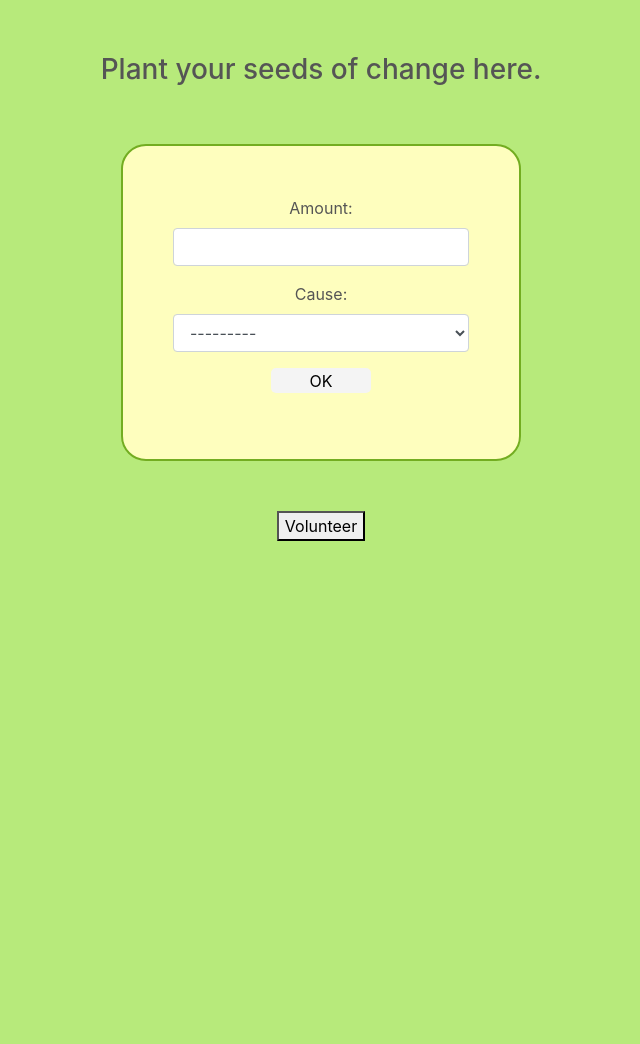
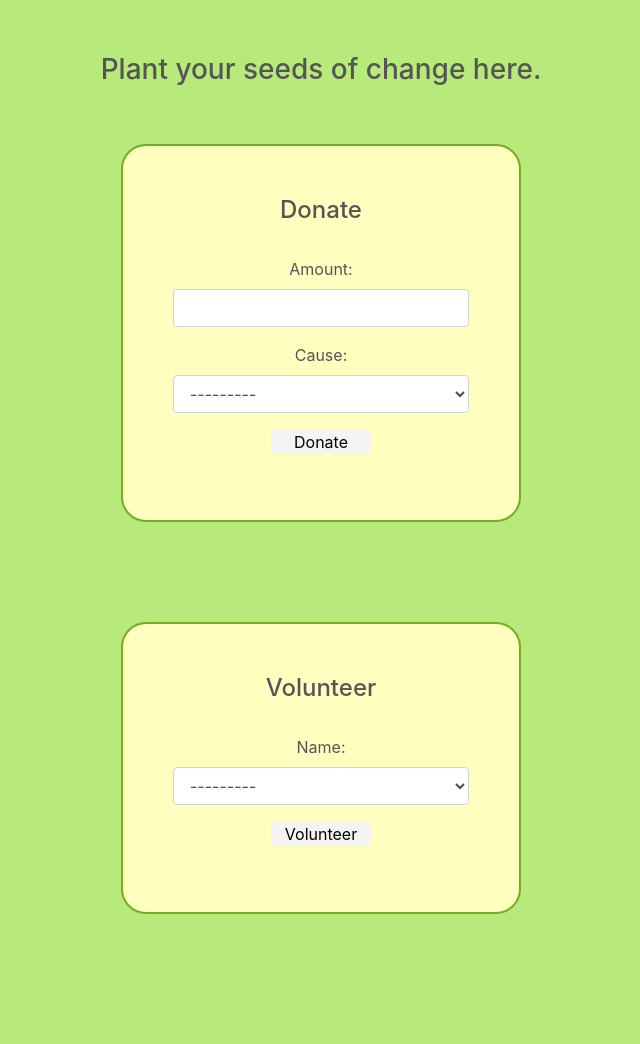
Before and after one commit to alexanderkim11/donationapp, a Django app: page /donationapp/ in a window 1280 px wide. Shown: the part 599-1643 px from the top of the page, without its empty margins (319-959 px from the left). Before the commit the page ends 1140 px from the top, so only its background shows below. Run offline with Django 3.2, Linux system fonts and the light colour scheme; a user stored in the database is signed in; data comes from the database, SQL or seed files in the repository; both versions use the stored data as it was after the commit; some libraries are stand-ins or nearby versions.

Commit message:
Put both forms on home page. Make adjustments to volunteer process. Add volunteer to homepage.

```diff
--- a/donationapp/forms.py
+++ b/donationapp/forms.py
@@ -1,6 +1,7 @@
 from django import forms
 from django.forms import ModelForm
 from .models import Transaction, Volunteer_Opp, Volunteer_Transaction
+import datetime
 
 class TransactionForm(ModelForm):
     class Meta:
@@ -20,21 +21,28 @@ class VolunteerForm(ModelForm):
             widgets = {
                 'name': forms.TextInput(attrs={'class': 'form-control'}),
                 'description': forms.TextInput(attrs={'class': 'form-control'}),
-                'date' : forms.DateInput(),
-                'begin': forms.TimeInput(),
-
+                'date' : forms.DateInput(attrs={'class': 'form-control'}),
+                'begin': forms.TimeInput(attrs={'class': 'form-control'}),
+                'total_people': forms.TextInput(attrs={'class': 'form-control'}),
+                'people_needed': forms.TextInput(attrs={'class': 'form-control'}),
 
             }
             labels = {
                 'total_people' : 'People signed up',
-                'people_needed' : 'Total People Needed'
+                'people_needed' : 'Total People Needed',
+                'date': 'Date'
             }
+
+    def clean_date(self):
+        date = self.cleaned_data['date']
+        if date < datetime.date.today():
+            raise forms.ValidationError("The date cannot be in the past!")
+        return date
 
 class VolunteerSignUpForm(ModelForm):
     class Meta:
             model = Volunteer_Transaction
-            fields = ["name", "user"]
+            fields = ["name"]
             widgets = {
                 'name': forms.Select(attrs={'class': 'form-control'}),
-                'user': forms.Select(attrs={'class': 'form-control'}),
             }
--- a/donationapp/urls.py
+++ b/donationapp/urls.py
@@ -9,6 +9,5 @@ urlpatterns = [
     path('causes/', views.causes, name="causes"),
     path('checkout/<int:pk>/', views.checkout, name='checkout'),
     path('volunteering/', views.volunteer_opportunities, name="volunteering"),
-    path('create/', views.create_opportunity, name="create"),
-    path('volunteer/', views.volunteer_signup, name="volunteer")
+    path('create/', views.create_opportunity, name="create")
 ]
--- a/donationapp/views.py
+++ b/donationapp/views.py
@@ -13,32 +13,58 @@ import datetime
 
 # Create your views here.
 def index(request):
-    form = TransactionForm()
+    form1 = TransactionForm(request.POST or None)
+    form2 = VolunteerSignUpForm(request.POST or None)
+    message = ''
 
     # if request.method == 'GET': # accessing website
-    if request.method == 'POST': # submitting to form
-        form = TransactionForm(request.POST)
-        form.instance.user = request.user
-        form.instance.date = datetime.datetime.now()
-        if form.is_valid():
-            form.save()
-            return HttpResponseRedirect(reverse('donationapp:checkout', kwargs={'pk':form.cleaned_data['amount']}))
+    #if request.method == 'POST':  # submitting to form
+    if 'volunteer' in request.POST:
+        form2.instance.user = request.user
+        all_transactions = Volunteer_Transaction.objects.all()
+        new_request = True
+        if form2.is_valid():
+            model_instance = form2.save(commit=False)
+            for transaction in all_transactions:
+                if transaction.name == model_instance.name and transaction.user == model_instance.user:
+                    new_request = False
+            if new_request:
+                form2.save()
+            else:
+                message = "You have already signed up for this opportunity"
+    elif 'donate' in request.POST:
+        form1.instance.user = request.user
+        form1.instance.date = datetime.datetime.now()
+        if form1.is_valid():
+            form1.save()
+            return HttpResponseRedirect(reverse('donationapp:checkout', kwargs={'pk': form1.cleaned_data['amount']}))
 
     # calculate total amount raised by the current user
     total_raised = 0
     if request.user.is_authenticated and request.method == 'GET':
-        all_transactions = Transaction.objects.filter(user = request.user)
+        all_transactions = Transaction.objects.filter(user=request.user)
         for transaction in all_transactions:
             total_raised = total_raised + transaction.amount
 
-    context = {'form': form,'nbar': 'home', 'total_raised': total_raised}
+    context = {'form1': form1, 'form2': form2, 'nbar': 'home', 'total_raised': total_raised, 'message': message}
     return render(request, "donationapp/index.html", context)
+
 
 @login_required
 def account(request):
     # calculate total amount raised by the current user
     total_raised = 0
     all_transactions = Transaction.objects.filter(user = request.user)
+    all_volunteer_transactions = Volunteer_Transaction.objects.filter(user = request.user)
+    latest_volunteer_list= Volunteer_Opp.objects.order_by('date')
+
+    volunteer_opps = []
+    for opp in latest_volunteer_list:
+        for transaction in all_volunteer_transactions:
+            if str(transaction.name) == str(opp.name) and opp.date >=  datetime.date.today():
+                volunteer_opps.append(opp)
+
+
     if request.method == 'GET':
         for transaction in all_transactions:
             total_raised = total_raised + transaction.amount
@@ -46,7 +72,7 @@ def account(request):
     next_level = level + 1
     level_up = 100 - (total_raised % 100)
 
-    context = {'nbar': 'account', 'all_transactions': all_transactions, 'total_raised': total_raised, 'level' : level, 'next_level': next_level,'level_up': level_up}
+    context = {'nbar': 'account', 'all_transactions': all_transactions,'volunteer_opps':volunteer_opps, 'total_raised': total_raised, 'level' : level, 'next_level': next_level,'level_up': level_up}
     return render(request, "donationapp/account.html",context)
 
 
@@ -87,18 +113,9 @@ def volunteer_opportunities(request):
 def create_opportunity(request):
     form = VolunteerForm(request.POST or None)
     if form.is_valid():
+        if form.instance.date != None:
+            form.clean_date()
         form.save()
-
     context = {'form': form}
 
     return render(request, 'donationapp/create_volunteer', context)
-
-@login_required
-def volunteer_signup(request):
-    form = VolunteerSignUpForm(request.POST or None)
-    if form.is_valid():
-        form.save()
-
-    context = {'form': form}
-
-    return render(request, 'donationapp/volunteer_signup.html', context)
--- a/templates/donationapp/base.html
+++ b/templates/donationapp/base.html
@@ -59,7 +59,19 @@
         padding: 50px;
       }
 
+      #volunteer_input_container{
+        margin: auto;
+        width: 500px;
+        padding: 50px;
+      }
+
       #donation_input_sub_box {
+        padding: 50px;
+        border-radius: 25px;
+        border: 2px solid #73AD21;
+        background-color: #FEFEBE;
+      }
+      #volunteer_input_sub_box {
         padding: 50px;
         border-radius: 25px;
         border: 2px solid #73AD21;
--- a/templates/donationapp/index.html
+++ b/templates/donationapp/index.html
@@ -26,18 +26,35 @@
           <div class="container-fluid-sub bg-4 text-center">
 
             <!--Container for input options-->
+
             <div id="donation_input_sub_box">
+              <h4>Donate</h4><br/>
               <!--Input Form-->
-              <form action = "" method = "post">
+              <form method="post"action="" >
                 {% csrf_token %}
-                {{ form.as_p }}
-                <input type="submit" value="OK">
-              </form>
+                {{form1.as_p }}
+                <input type="submit" name="donate" value="Donate" />
+            </form>
             </div>
           </div>
         </div>
-        <div style="" class="button-box" >
-            <button onclick="location.href = '/donationapp/volunteer'">Volunteer</button>
+
+        <div id="volunteer_input_container">
+          <div class="container-fluid-sub bg-4 text-center">
+
+            <!--Container for input options-->
+
+            <div id="volunteer_input_sub_box">
+              <h4>Volunteer</h4>
+               <h6>{{message}}</h6><br/>
+              <!--Input Form-->
+              <form method="post"action="" >
+                {% csrf_token %}
+                {{form2.as_p }}
+                <input type="submit" name="volunteer" value="Volunteer" />
+            </form>
+            </div>
+          </div>
         </div>
       </div>
 
```
Also changed, not shown: donationapp/tests.py (+16 -15 lines), templates/donationapp/account.html (+25 -0 lines), templates/donationapp/volunteer_signup.html (deleted, +0 -29 lines), website/settings.py (+8 -1 lines), db.sqlite3.
